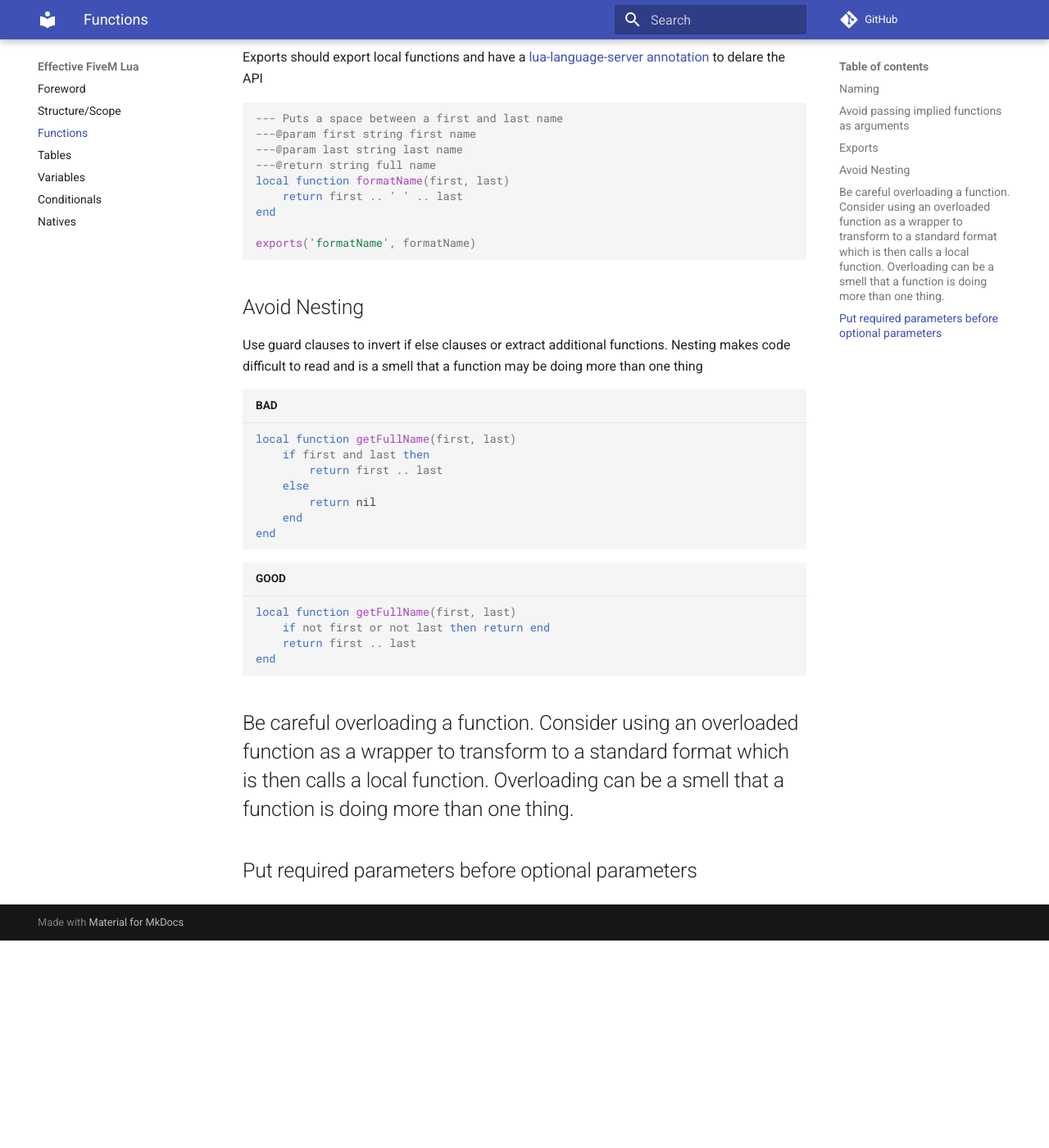
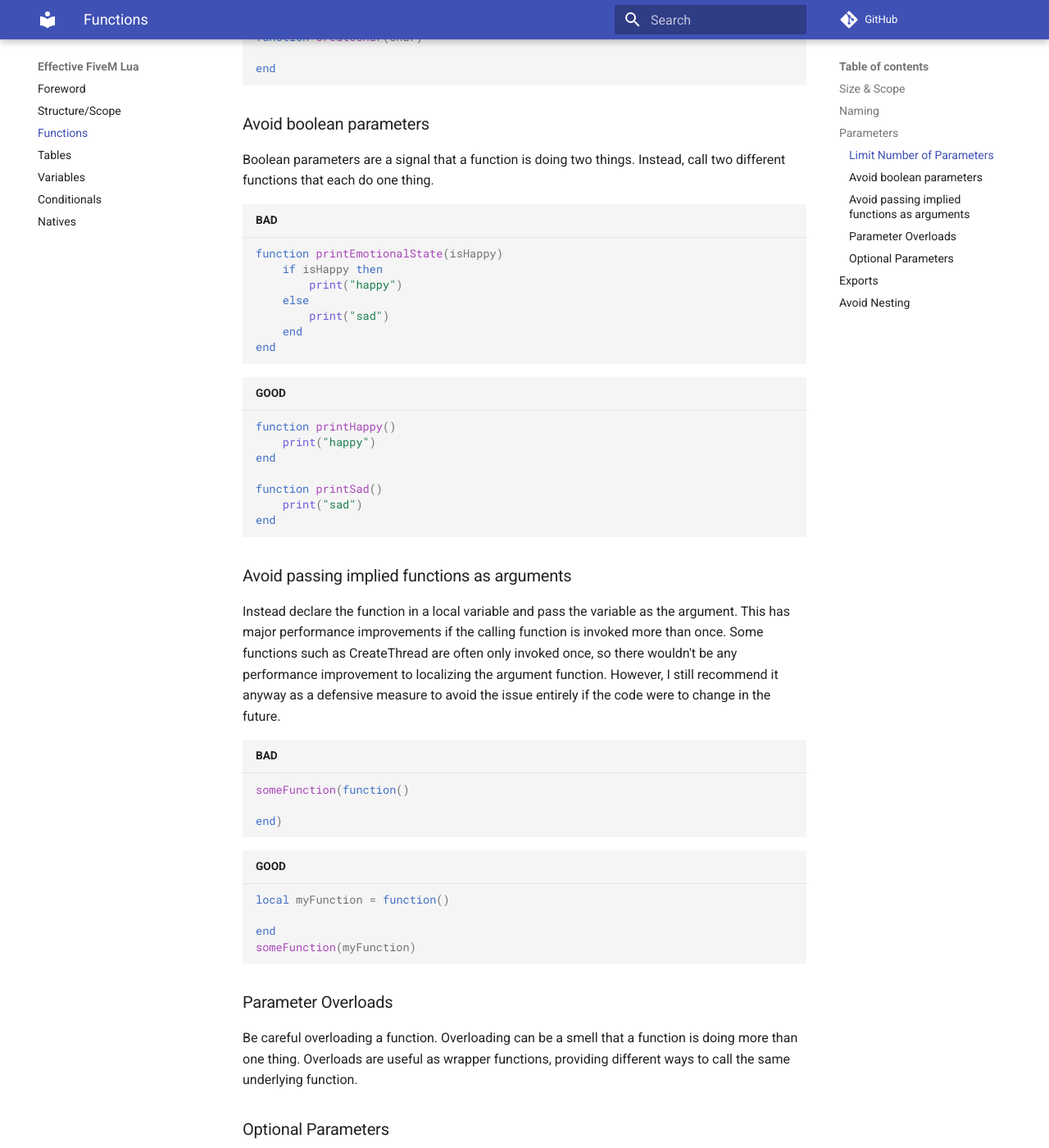
Before and after one commit to Manason/effective-fivem-lua, an MkDocs documentation site: the page built from docs/functions.md, in a window 1280 px wide and 1400 px high, scrolled down 1213 px. Shown: the whole window at 82% size. Built offline with MkDocs 1.6.1 and Material for MkDocs 9.7.7, drawn with Linux system fonts in a browser that asks for light colours; comment, search, counter and statistics services are not loaded; before the commit the page ends 2360 px from its top, so only the background shows below that; some of the changed text lies outside the part shown.

Commit message:
added additional detail around function size and scope as well as parameters.

````diff
--- a/docs/functions.md
+++ b/docs/functions.md
@@ -1,11 +1,13 @@
 # Functions
 
-Functions should only do one thing, and should be small. If a function is not small, break it up into smaller functions.
+## Size & Scope
+- Functions should only do one thing, and should be small. If a function is not small, break it up into smaller functions.
+- Every line of a function should be at the same abstraction level, which should be one smaller than the name of the function.
+- Functions should normally not be more than 6-10 lines long. A long function is a sign that it may be doing more than one thing, or maybe including low level code mixed with high level code.
 
 ## Naming
-Functions should be named in camelCase format to differentiate from natives and standard lua library functions
-
-Functions should also be named with a leading verb.
+- Functions should be named in camelCase format to differentiate from natives and standard lua library functions
+- Functions should also be named with a leading verb.
 
 ```lua title="BAD"
 function player()
@@ -16,7 +18,43 @@ function getPlayerObject()
 function dropPlayer()
 ```
 
-## Avoid passing implied functions as arguments
+## Parameters
+
+### Limit Number of Parameters
+If needing more than 3 or so parameters for a single function, that may be a sign that the parameters can be grouped within a table and passed as a object, rather than as individual arguments.
+```lua title="BAD"
+function createChar(name, age, height, birthday, nationality)
+
+end
+```
+```lua title="GOOD"
+function createChar(char)
+
+end
+```
+
+### Avoid boolean parameters
+Boolean parameters are a signal that a function is doing two things. Instead, call two different functions that each do one thing.
+```lua title="BAD"
+function printEmotionalState(isHappy)
+    if isHappy then
+        print("happy")
+    else
+        print("sad")
+    end
+end
+```
+```lua title="GOOD"
+function printHappy()
+    print("happy")
+end
+
+function printSad()
+    print("sad")
+end
+```
+
+### Avoid passing implied functions as arguments
 Instead declare the function in a local variable and pass the variable as the argument. This has major performance improvements if the calling function is invoked more than once. Some functions such as CreateThread are often only invoked once, so there wouldn't be any performance improvement to localizing the argument function. However, I still recommend it anyway as a defensive measure to avoid the issue entirely if the code were to change in the future.
 
 ```lua title="BAD"
@@ -30,6 +68,12 @@ local myFunction = function()
 end
 someFunction(myFunction)
 ```
+
+### Parameter Overloads
+Be careful overloading a function. Overloading can be a smell that a function is doing more than one thing. Overloads are useful as wrapper functions, providing different ways to call the same underlying function.
+
+### Optional Parameters
+Required parameters should come before optional ones.
 
 ## Exports
 Exports should export local functions and have a [lua-language-server annotation](https://github.com/sumneko/lua-language-server/wiki/Annotations) to delare the API
@@ -62,7 +106,3 @@ local function getFullName(first, last)
     return first .. last
 end
 ```
-
-## Be careful overloading a function. Consider using an overloaded function as a wrapper to transform to a standard format which is then calls a local function. Overloading can be a smell that a function is doing more than one thing.
-
-## Put required parameters before optional parameters
````
